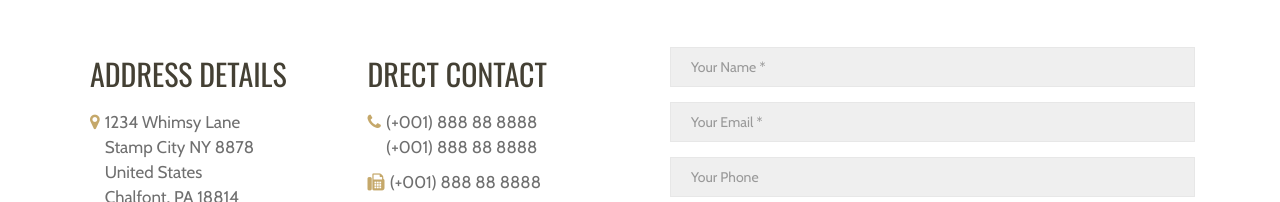
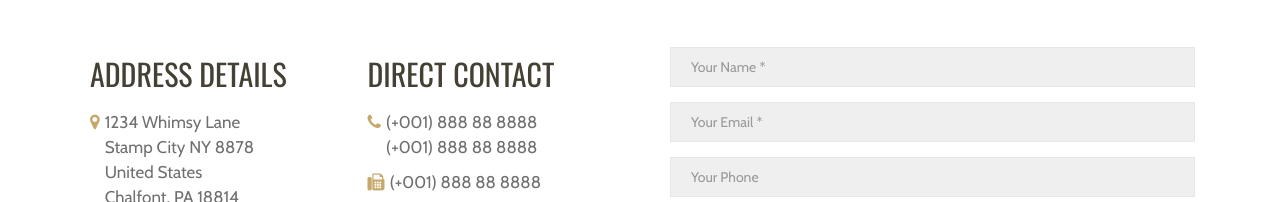
Before and after one commit to AnandKumarxyz/PersonalPortfolio.github.io, a plain HTML site: page contact.html in a window 1280 px wide. Shown: the part 474-676 px from the top of the page. Drawn offline with nearby package versions, Linux system fonts and the light colour scheme; some packages are replaced by stand-ins of ours.

Commit message:
Update contact.html

```diff
--- a/contact.html
+++ b/contact.html
@@ -193,7 +193,7 @@
 									<p><i class="fa fa-map-marker"></i> 1234 Whimsy Lane <br>Stamp City NY 8878 <br>United States <br>Chalfont, PA 18814</p>
 							</div>
 						 <div class="contact-drect col-md-6">
-								<h3>Drect Contact</h3>
+								<h3>Direct Contact</h3>
 								<p><i class="fa fa-phone"></i> (+001) 888 88 8888 <br>(+001) 888 88 8888</p>
 								<p><i class="fa fa-fax"></i> (+001) 888 88 8888</p>
 								<p><i class="fa fa-envelope-o"></i> <a href="mailto:reception@youremail.com">reception@youremail.com</a></p>
```
